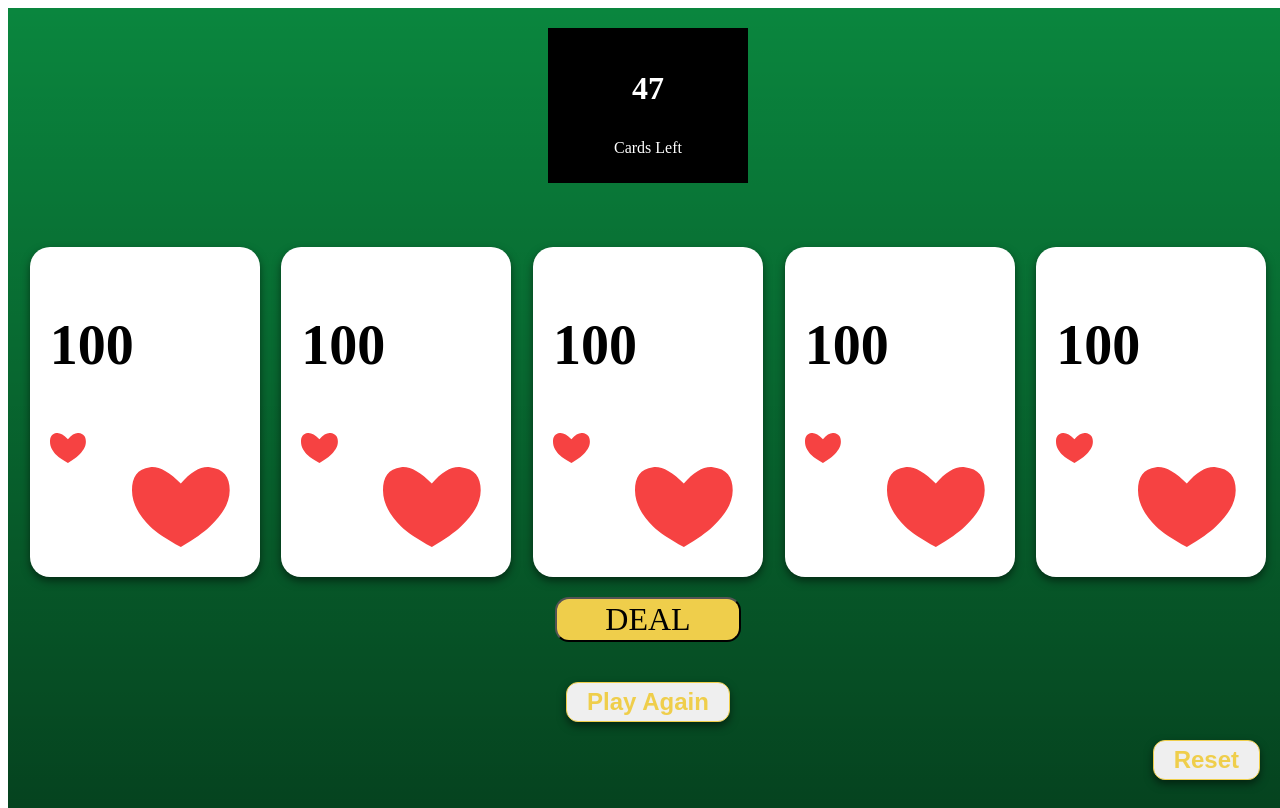
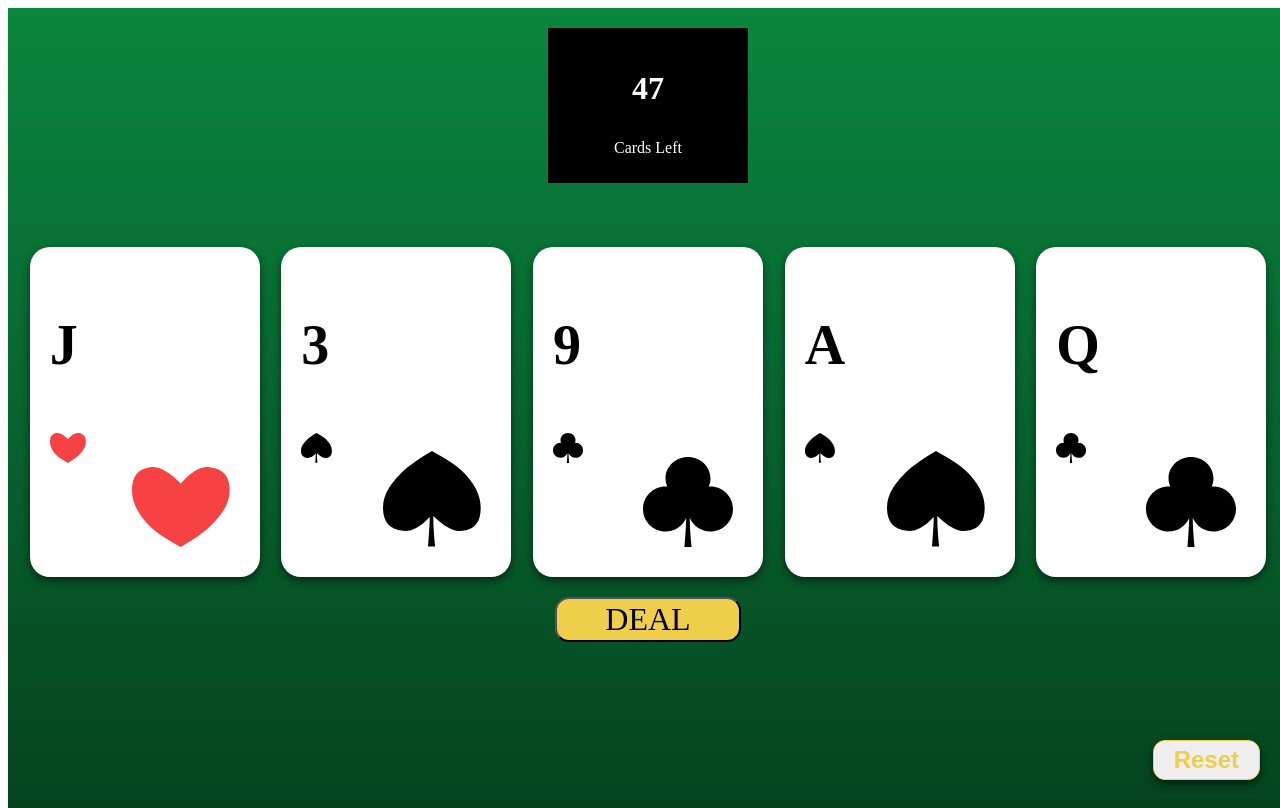
Before and after one commit to divyatiwari5/Card-Game, a React (Create React App) app in the folder frontend/: page / in a window 1280 px wide. Built offline with nearby package versions, Linux system fonts and the light colour scheme.

Commit message:
Implemented functionality for Deal, Play again and Reset button

```diff
--- a/frontend/package.json
+++ b/frontend/package.json
@@ -30,7 +30,8 @@
     "node-sass": "^5.0.0",
     "react": "^17.0.2",
     "react-dom": "^17.0.2",
-    "react-redux": "^7.2.6"
+    "react-redux": "^7.2.6",
+    "redux": "^4.1.2"
   },
   "devDependencies": {
     "@types/jest": "^26.0.23",
--- a/frontend/src/App.tsx
+++ b/frontend/src/App.tsx
@@ -1,27 +1,58 @@
-import React from 'react';
+import React, { useEffect, useState } from 'react';
 import logo from './logo.svg';
 import styles from './App.module.scss';
 import { Card } from 'commons/components/Card/Card';
 import { Button } from 'commons/components/Button/Button';
 import CardCounter from 'CardCounter/CardCounter';
 import DealButton from 'DealButton/DealButton';
+import { useDispatch, useSelector } from 'react-redux';
 
-const App: React.FC = () => {
+function App() {
+  const dispatch = useDispatch();
+  const deckCards = useSelector((state: any) => state.cards);
+  const selectedCards = useSelector((state: any) => state.selectedCards);
+
+  const [gameOver, setGameOver] = useState(false);
+
+  useEffect(() => {
+    if (deckCards.length === 0) {
+      setGameOver(true);
+    }
+    if (deckCards.length === 52) {
+      generateCards();
+    }
+  }, [deckCards]);
+
+  /**
+   * Generate 5 random cards and remove them from the original deck
+   */
+  const generateCards = () => {
+    const randomCards = deckCards.sort(() => Math.random() - Math.random()).slice(0, 5);
+    const newCards = deckCards.filter((card: any) => !randomCards.includes(card));
+    dispatch({ type: 'DEAL_CARDS', selectedCards: randomCards, cards: newCards });
+  };
+
+  const reset = () => {
+    dispatch({ type: 'RESET' });
+    setGameOver(false);
+  };
+
   return (
     <div className="board">
-      <CardCounter />
+      <CardCounter counter={deckCards.length} />
       <div className="card-box">
-        <Card />
-        <Card />
-        <Card />
-        <Card />
-        <Card />
+        {selectedCards.map((card: any) => {
+          return <Card value={card} />;
+        })}
       </div>
-      <DealButton />
-      <Button btnText={'Play Again'} align={'center'} />
-      <Button btnText={'Reset'} align={'right'} />
+      {gameOver ? (
+        <Button btnText={'Play Again'} align={'center'} click={reset} />
+      ) : (
+        <DealButton deal={generateCards} />
+      )}
+      <Button btnText={'Reset'} align={'right'} click={reset} />
     </div>
   );
-};
+}
 
 export default App;
--- a/frontend/src/CardCounter/CardCounter.tsx
+++ b/frontend/src/CardCounter/CardCounter.tsx
@@ -1,7 +1,7 @@
-function CardCounter() {
+function CardCounter(props: any) {
   return (
     <div className="counter-box">
-      <p className="counter">47</p>
+      <p className="counter">{props.counter}</p>
       <p className="text">Cards Left</p>
     </div>
   );
--- a/frontend/src/DealButton/DealButton.tsx
+++ b/frontend/src/DealButton/DealButton.tsx
@@ -1,5 +1,9 @@
-function DealButton() {
-  return <button className="deal-btn">Deal</button>;
+function DealButton(props: any) {
+  return (
+    <button className="deal-btn" onClick={props.deal}>
+      Deal
+    </button>
+  );
 }
 
 export default DealButton;
--- a/frontend/src/commons/components/Button/Button.tsx
+++ b/frontend/src/commons/components/Button/Button.tsx
@@ -9,7 +9,11 @@ function Button(props: any) {
     return className;
   };
 
-  return <button className={getClassName()}>{props.btnText}</button>;
+  return (
+    <button className={getClassName()} onClick={props.click}>
+      {props.btnText}
+    </button>
+  );
 }
 
 export { Button };
--- a/frontend/src/commons/components/Card/Card.tsx
+++ b/frontend/src/commons/components/Card/Card.tsx
@@ -1,14 +1,32 @@
 import Heart from '../../../assets/Heart.svg';
+import Clover from '../../../assets/Clover.svg';
+import Diamond from '../../../assets/Diamond.svg';
+import Spade from '../../../assets/Spade.svg';
 
-function Card() {
+function Card(props: any) {
+  const card = props.value;
+  const number = card.slice(1);
+  const cardType = card.slice(0, 1);
+
+  /**
+   *
+   * @returns card icon
+   */
+  const getIcon = () => {
+    if (cardType === 'S') return Spade;
+    if (cardType === 'D') return Diamond;
+    if (cardType === 'C') return Clover;
+    if (cardType === 'H') return Heart;
+  };
+
   return (
     <div className="card">
       <div className="header">
-        <p className="number">100</p>
-        <img src={Heart} className="sm-icon" />
+        <p className="number">{number}</p>
+        <img src={getIcon()} className="sm-icon" />
       </div>
 
-      <img src={Heart} className="lg-icon" />
+      <img src={getIcon()} className="lg-icon" />
     </div>
   );
 }
--- a/frontend/src/index.tsx
+++ b/frontend/src/index.tsx
@@ -1,4 +1,5 @@
 import ReactDOM from 'react-dom';
+import React from 'react';
 import './styles/index.scss';
 import App from './App';
 import store from './store';
@@ -6,7 +7,9 @@ import { Provider } from 'react-redux';
 
 ReactDOM.render(
   <Provider store={store}>
-    <App />
+    <React.StrictMode>
+      <App />
+    </React.StrictMode>
   </Provider>,
   document.getElementById('root')
 );
--- a/frontend/src/redux/reducer/index.js
+++ b/frontend/src/redux/reducer/index.js
@@ -1,13 +1,79 @@
 const initialState = {
-  cards: [],
+  cards: [
+    'SA',
+    'SK',
+    'SQ',
+    'SJ',
+    'S10',
+    'S9',
+    'S8',
+    'S7',
+    'S6',
+    'S5',
+    'S4',
+    'S3',
+    'S2',
+    'HA',
+    'HK',
+    'HJ',
+    'HQ',
+    'H10',
+    'H9',
+    'H8',
+    'H7',
+    'H6',
+    'H5',
+    'H4',
+    'H3',
+    'H2',
+    'DA',
+    'DK',
+    'DJ',
+    'DQ',
+    'D10',
+    'D9',
+    'D8',
+    'D7',
+    'D6',
+    'D5',
+    'D4',
+    'D3',
+    'D2',
+    'CA',
+    'CK',
+    'CJ',
+    'CQ',
+    'C10',
+    'C9',
+    'C8',
+    'C7',
+    'C6',
+    'C5',
+    'C4',
+    'C3',
+    'C2',
+  ],
   selectedCards: [],
   winner: false,
 };
 
+// Spade, Heart, Diamonds, Clubs
+// Ace, King, Queen, Jack, 10, 9, 8, 7, 6, 5, 4, 3, 2
+
+// Rules:
+// 1. Generate 5 random cards everytime deal button is pressed
+// 2. Don't repeat cards
+// 3. When all aces have been dealt - Game Over
+// 4. If ace is present in the last deal - Declare Winner else Better luck next time
+
 const rootReducer = (state = initialState, action) => {
   switch (action.type) {
     case 'RESET':
-      return { ...state };
+      return { ...initialState };
+    case 'SET_WINNER':
+      return { ...state, winner: action.winner };
+    case 'DEAL_CARDS':
+      return { ...state, cards: action.cards, selectedCards: action.selectedCards };
     default:
       return { ...state };
   }
```
Also changed, not shown: 1 other file (tests, documents, lock files or other folders).
